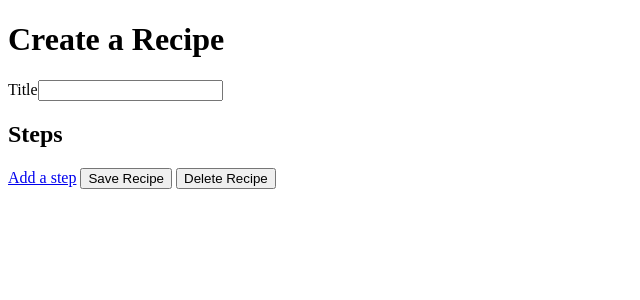
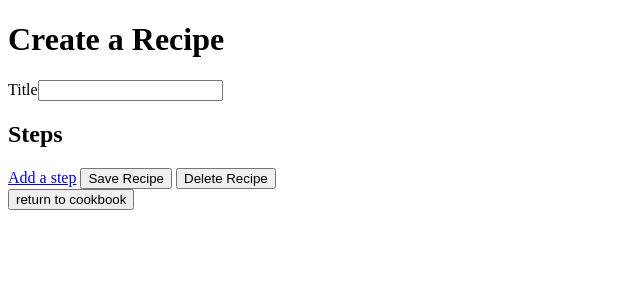
Before and after one commit to sqrtM/3wa_cookbook, a Symfony app: template templates/cookbook/edit_recipe.html.twig in a window 1280 px wide. Shown: the top 300 px of the page, without its empty margins (0-640 px from the left). Run offline with Twig, Linux system fonts and the light colour scheme; the template is opened without the code that fills it, so the values that code supplies are empty; form fields are guessed from the names that the template uses; some libraries are stand-ins or nearby versions.

Commit message:
nicer navigation

```diff
--- a/templates/cookbook/edit_recipe.html.twig
+++ b/templates/cookbook/edit_recipe.html.twig
@@ -16,8 +16,13 @@
     <a href="#" id="add_step">Add a step</a>
 
     <button type="submit">Save Recipe</button>
-    <a href="/cookbook/recipe/{{ form.vars.value.id }}/delete"><button type="button">Delete Recipe</button></a>
+    <a href="/cookbook/recipe/{{ form.vars.value.id }}/delete">
+        <button type="button">Delete Recipe</button>
+    </a>
     {{ form_end(form) }}
+    <a href="/cookbook">
+        <button>return to cookbook</button>
+    </a>
 {% endblock %}
 
 {% block javascripts %}
--- a/templates/cookbook/index.html.twig
+++ b/templates/cookbook/index.html.twig
@@ -7,8 +7,12 @@
 {% block body %}
     <body>
     <h1>Cookbook</h1>
+    <p>
+        <a href="/cookbook/new">
+            <button>New Recipe</button>
+        </a>
+    </p>
     <a href="/cookbook">All Recipes</a>
-
     {% for category in categories %}
         <a href="/cookbook?category={{ category.name }}">{{ category.name }}</a>
     {% endfor %}
--- a/templates/cookbook/new_recipe.html.twig
+++ b/templates/cookbook/new_recipe.html.twig
@@ -18,6 +18,9 @@
     <button type="submit">Create Recipe</button>
 
     {{ form_end(form) }}
+    <a href="/cookbook">
+        <button>return to cookbook</button>
+    </a>
 {% endblock %}
 
 {% block javascripts %}
--- a/templates/cookbook/recipe.html.twig
+++ b/templates/cookbook/recipe.html.twig
@@ -41,5 +41,8 @@
     {{ form_widget(comment_form) }}
     <button type="submit">Submit Comment</button>
     {{ form_end(comment_form) }}
+    <a href="/cookbook">
+        <button>return to cookbook</button>
+    </a>
     </body>
 {% endblock %}
```
